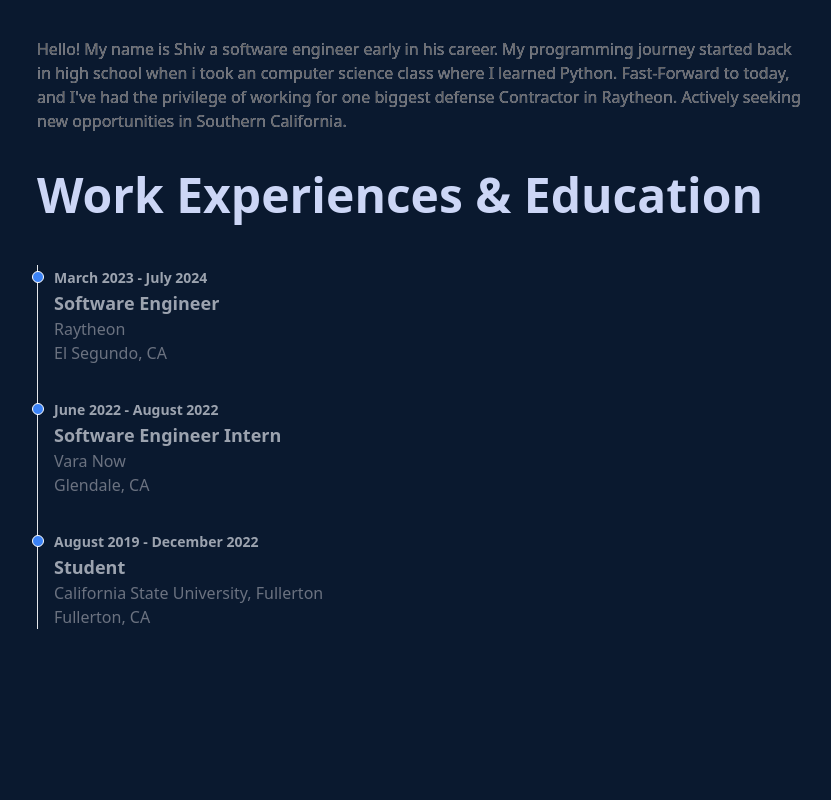
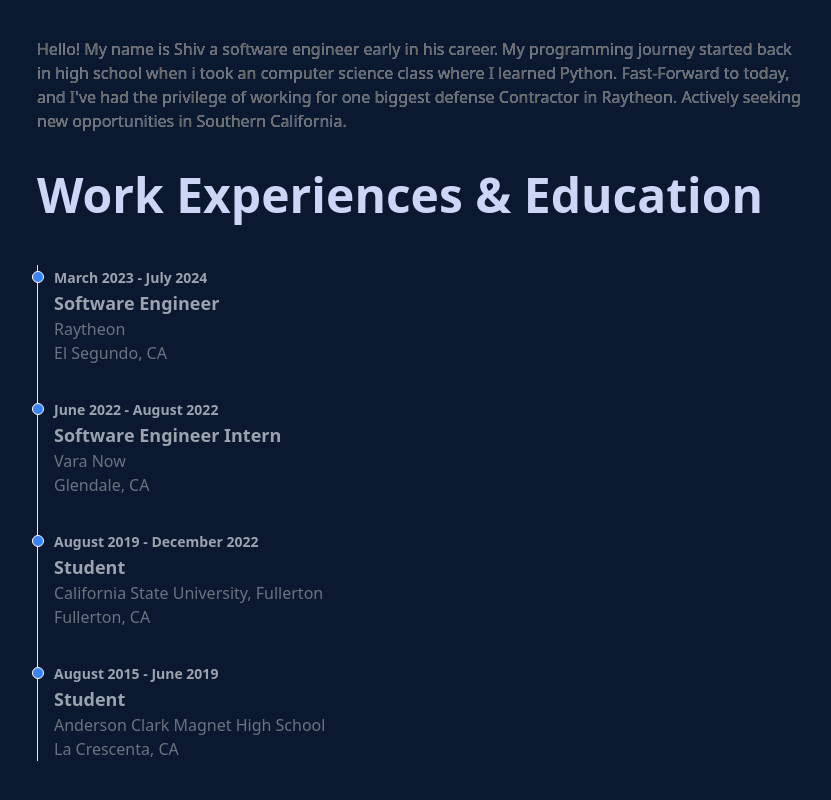
Before and after one commit to sbhagat101/portfolio, a React (Create React App) app: page /about in a window 1280 px wide. Shown: the part 236-1036 px from the top of the page, without its empty margins (155-986 px from the left). Before the commit the page ends 977 px from the top, so only its background shows below. Built offline with nearby package versions, Linux system fonts and the light colour scheme.

Commit message:
Added High School eduction back on About us page

```diff
--- a/src/Pages/About.js
+++ b/src/Pages/About.js
@@ -48,6 +48,15 @@ function About() {
                 <p class="text-base font-normal text-gray-500">Fullerton, CA</p>
             </div>
 
+
+            <div class="mb-8 ml-4">
+                <div class="absolute w-3 h-3 bg-blue-500 rounded-full mt-1.5 -left-1.5 border border-white"></div>
+                <time class="text-sm font-semibold leading-none text-gray-400">August 2015 - June 2019</time>
+                <h3 class="text-lg font-semibold text-gray-400">Student</h3>
+                <p class="text-base font-normal text-gray-500">Anderson Clark Magnet High School</p>
+                <p class="text-base font-normal text-gray-500">La Crescenta, CA</p>
+            </div>
+
             </div>
       </section>
     </main>
```
